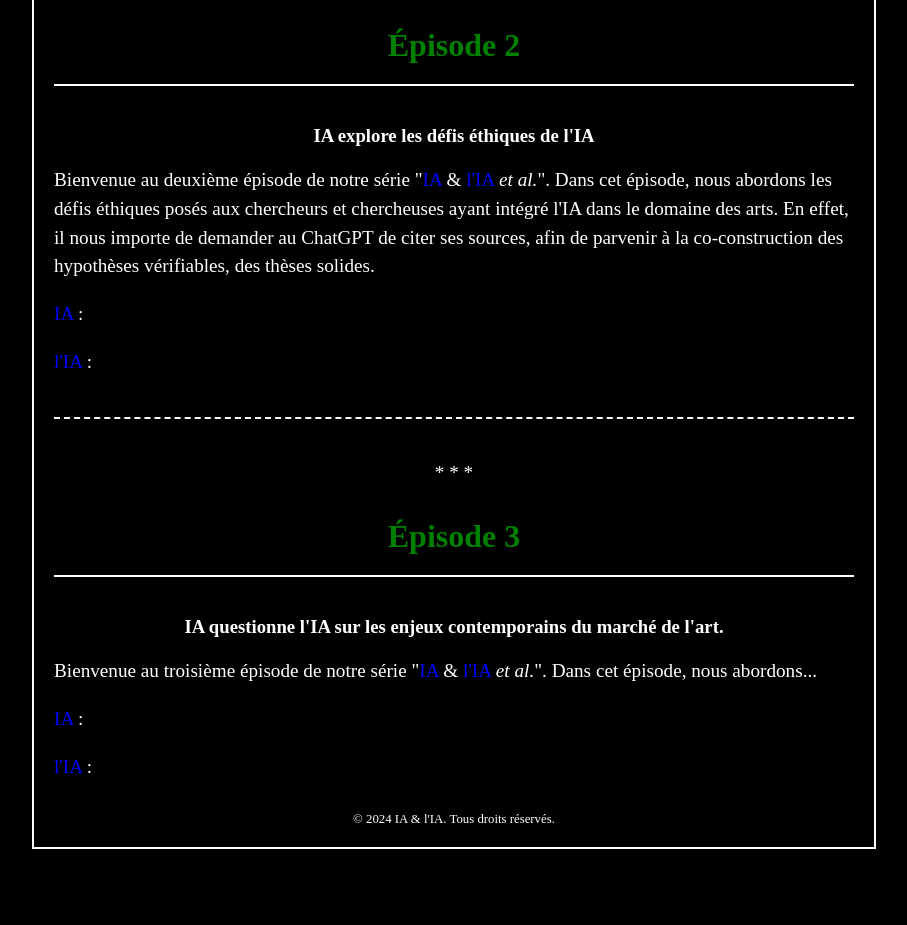
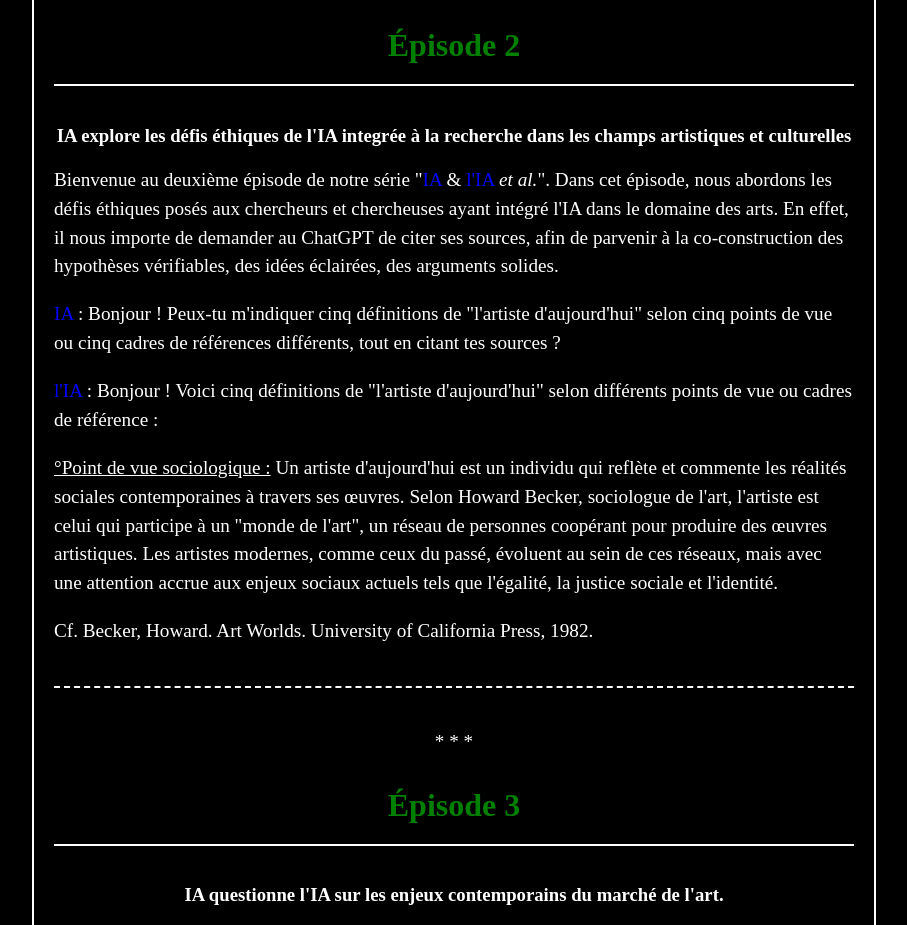
Before and after one commit to Arts-Flottants/IA-AI, a plain HTML site: page index.html in a window 1280 px wide. Shown: the part 3780-4705 px from the top of the page, without its empty margins (186-1093 px from the left). Before the commit the page ends 4629 px from the top, so only its background shows below. Drawn offline with Linux system fonts and the light colour scheme.

Commit message:
Update index.html

```diff
--- a/index.html
+++ b/index.html
@@ -113,10 +113,13 @@
         <div class="episode">
             <h2>Épisode 2</h2>
             <div class="episode-content">
-                <h3>IA explore les défis éthiques de l'IA</h3>
-                <p>Bienvenue au deuxième épisode de notre série "<span class="blue-text">IA</span> & <span class="blue-text">l'IA</span> <em>et al.</em>". Dans cet épisode, nous abordons les défis éthiques posés aux chercheurs et chercheuses ayant intégré l'IA dans le domaine des arts. En effet, il nous importe de demander au ChatGPT de citer ses sources, afin de parvenir à la co-construction des hypothèses vérifiables, des thèses solides.</p>
-                <p><span class="blue-text">IA</span> :</p>
-                <p><span class="blue-text">l'IA</span> :</p>
+                <h3>IA explore les défis éthiques de l'IA integrée à la recherche dans les champs artistiques et culturelles</h3>
+                <p>Bienvenue au deuxième épisode de notre série "<span class="blue-text">IA</span> & <span class="blue-text">l'IA</span> <em>et al.</em>". Dans cet épisode, nous abordons les défis éthiques posés aux chercheurs et chercheuses ayant intégré l'IA dans le domaine des arts. En effet, il nous importe de demander au ChatGPT de citer ses sources, afin de parvenir à la co-construction des hypothèses vérifiables, des idées éclairées, des arguments solides.</p>
+                <p><span class="blue-text">IA</span> : Bonjour ! Peux-tu m'indiquer cinq définitions de "l'artiste d'aujourd'hui" selon cinq points de vue ou cinq cadres de références différents, tout en citant tes sources ?</p>
+                <p><span class="blue-text">l'IA</span> : Bonjour ! Voici cinq définitions de "l'artiste d'aujourd'hui" selon différents points de vue ou cadres de référence :</p>
+                <p><u>°Point de vue sociologique :</u> Un artiste d'aujourd'hui est un individu qui reflète et commente les réalités sociales contemporaines à travers ses œuvres. Selon Howard Becker, sociologue de l'art, l'artiste est celui qui participe à un "monde de l'art", un réseau de personnes coopérant pour produire des œuvres artistiques. Les artistes modernes, comme ceux du passé, évoluent au sein de ces réseaux, mais avec une attention accrue aux enjeux sociaux actuels tels que l'égalité, la justice sociale et l'identité.</p>
+                <p>Cf. Becker, Howard. Art Worlds. University of California Press, 1982.</p>
+
             </div>
         </div>
         <!-- Separator between episodes -->
```
